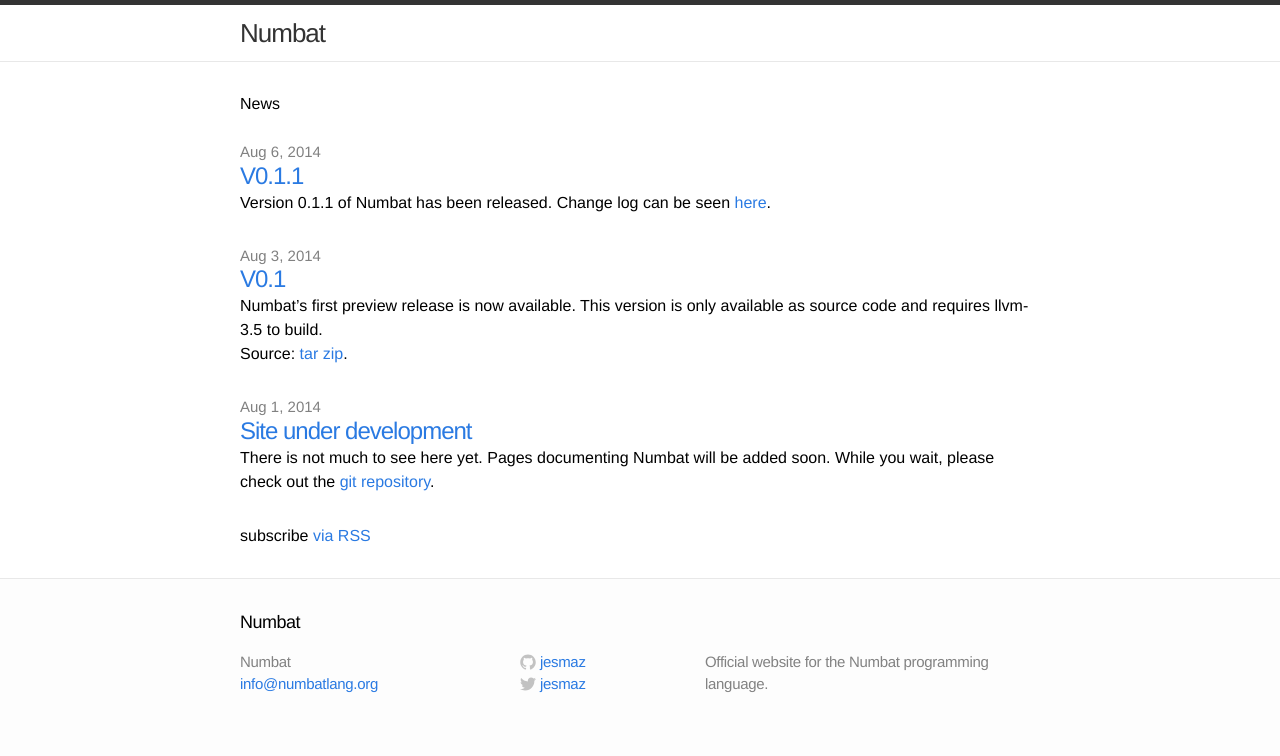
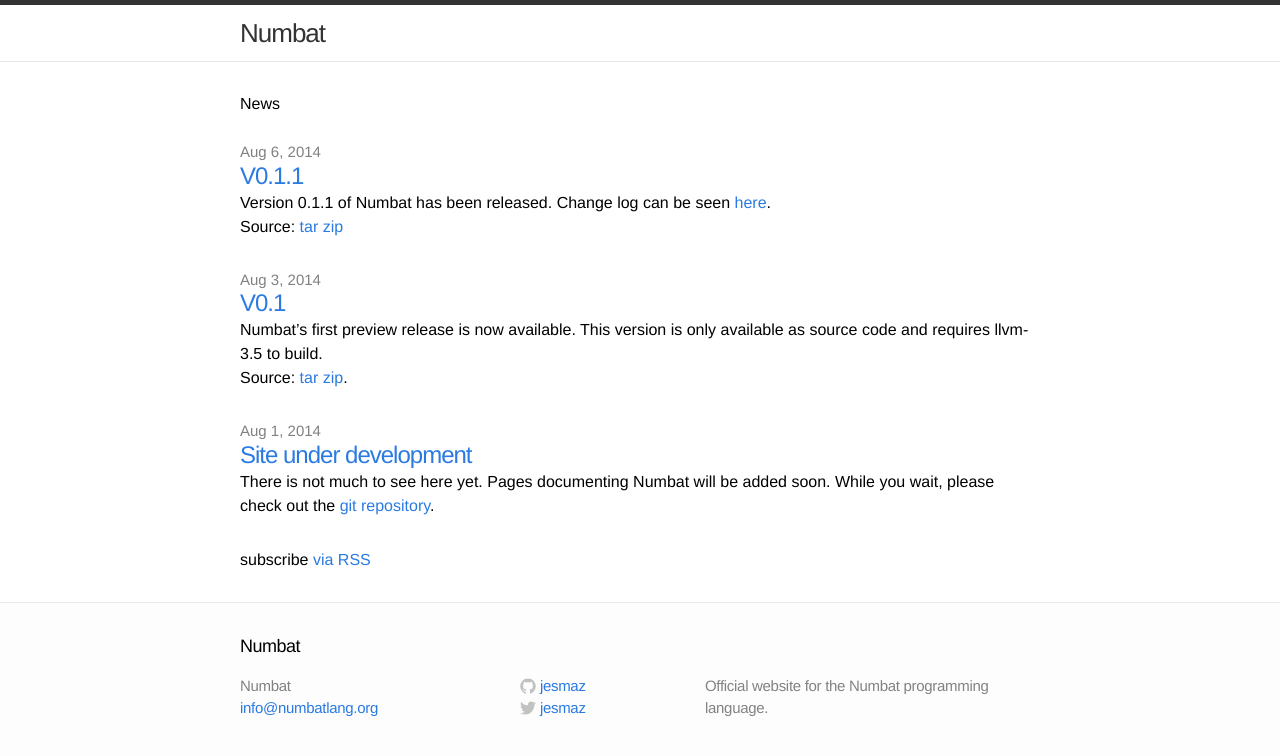
Before and after one commit to jesmaz/numbat, a Jekyll site: the page built from index.html, in a window 1280 px wide. Shown: the top 756 px of the page. Built offline with Jekyll 4.4.1, drawn with Linux system fonts in a browser that asks for light colours.

Commit message:
Added download links

```diff
--- a/_posts/2014-08-05-V0.1.1.markdown
+++ b/_posts/2014-08-05-V0.1.1.markdown
@@ -6,3 +6,7 @@ categories: development release preview
 ---
 
 Version 0.1.1 of Numbat has been released. Change log can be seen [here](https://github.com/jesmaz/numbat/blob/V0.1.1/changelog.md).
+
+Source:
+[tar](https://github.com/jesmaz/numbat/archive/V0.1.1.tar.gz)
+[zip](https://github.com/jesmaz/numbat/archive/V0.1.1.zip)
```
